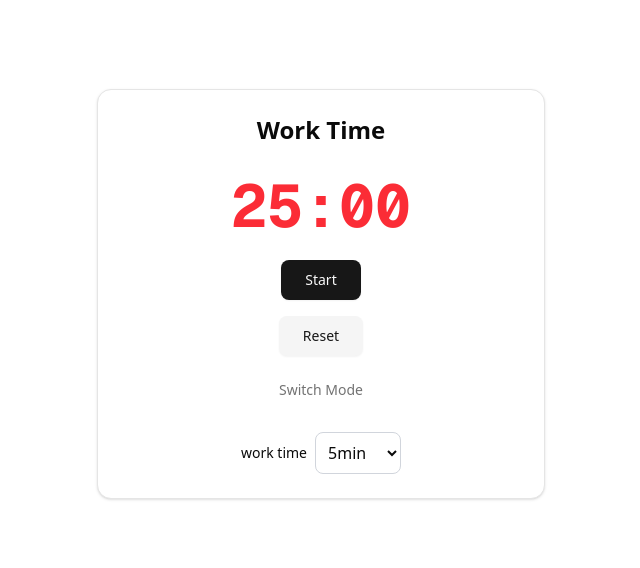
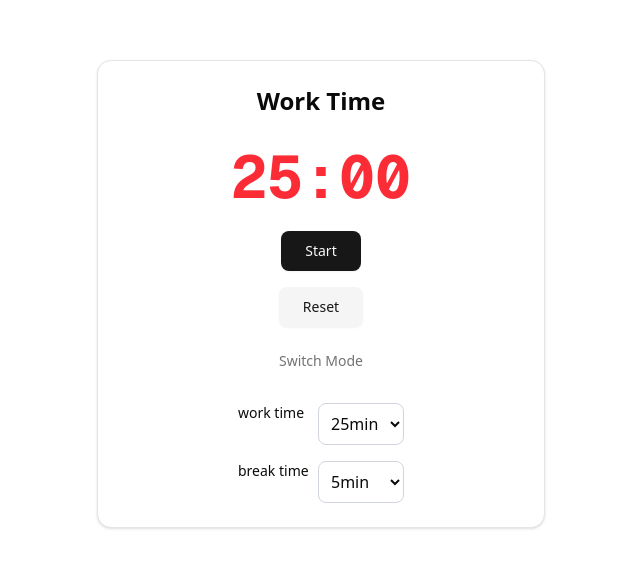
Before and after one commit to ted-M-tech/ai-pomodoro-timer, a Next.js app: page / in a window 1280 px wide. Shown: the part 106-674 px from the top of the page, without its empty margins (319-959 px from the left). Built offline with nearby package versions, Linux system fonts and the light colour scheme.

Commit message:
Add setting for break time

```diff
--- a/src/components/TimerApp.tsx
+++ b/src/components/TimerApp.tsx
@@ -21,6 +21,7 @@ export default function TimerApp() {
   const [isRunning, setIsRunning] = useState(false);
 
   const [workDuration, setWorkDuration] = useState(25);
+  const [breakDuration, setBreakDuration] = useState(5);
 
   // state to keep time left
   const [timeLeft, setTimeLeft] = useState({
@@ -38,7 +39,7 @@ export default function TimerApp() {
     setMode(newMode);
     // reset timer depends on mode
     setTimeLeft({
-      minutes: newMode === "work" ? workDuration : 5,
+      minutes: newMode === "work" ? workDuration : breakDuration,
       seconds: 0,
     });
     // stop timer
@@ -54,7 +55,7 @@ export default function TimerApp() {
   const handleReset = () => {
     setIsRunning(false);
     setTimeLeft({
-      minutes: mode === "work" ? workDuration : 5,
+      minutes: mode === "work" ? workDuration : breakDuration,
       seconds: 0,
     });
   };
@@ -95,7 +96,7 @@ export default function TimerApp() {
       <Card className="w-full max-w-md">
         <CardHeader>
           <CardTitle className="text-2xl font-bold text-center">
-            {mode === "work" ? "Work Time" : "Rest Time"}
+            {mode === "work" ? "Work Time" : "Break Time"}
           </CardTitle>
         </CardHeader>
         <CardContent className="flex flex-col items-center gap-6">
@@ -111,8 +112,12 @@ export default function TimerApp() {
             isRunning={isRunning}
           />
         </CardContent>
-        <CardFooter className="flex justify-center gap-2 items-center">
-          <label className="text-sm font-medium">work time</label>
+        <CardFooter className="flex flex-col gap-4 w-full max-w-[200px] mx-auto">
+          {/* setting for work time */}
+          <div className="flex justify-center gap-2">
+            <label className="text-sm font-medium min-w-[4.5rem]">
+              work time
+            </label>
             <select
               value={workDuration}
               onChange={(e) => {
@@ -125,12 +130,37 @@ export default function TimerApp() {
               className="p-2 border border-gray-300 rounded-md focus:outline-none
             focus:ring-2 focus:ring-blue-500"
             >
-            {[5, 10, 15, 30, 45, 60].map((minutes) => (
+              {[5, 10, 15, 25, 30, 45, 60].map((minutes) => (
                 <option key={minutes} value={minutes}>
                   {minutes}min
                 </option>
               ))}
             </select>
+          </div>
+          {/* setting for break time */}
+          <div className="flex justify-center gap-2">
+            <label className="text-sm font-medium min-w-[4.5rem]">
+              break time
+            </label>
+            <select
+              value={breakDuration}
+              onChange={(e) => {
+                const newDuration = parseInt(e.target.value);
+                setBreakDuration(newDuration);
+                if (mode === "break" && !isRunning) {
+                  setTimeLeft({ minutes: newDuration, seconds: 0 });
+                }
+              }}
+              className="p-2 border border-gray-300 rounded-md focus:outline-none
+            focus:ring-2 focus:ring-blue-500"
+            >
+              {[5, 10, 15, 30].map((minutes) => (
+                <option key={minutes} value={minutes}>
+                  {minutes}min
+                </option>
+              ))}
+            </select>
+          </div>
         </CardFooter>
       </Card>
       <MetadataUpdater
```
Lines whose indentation alone changed are shown as unchanged.
